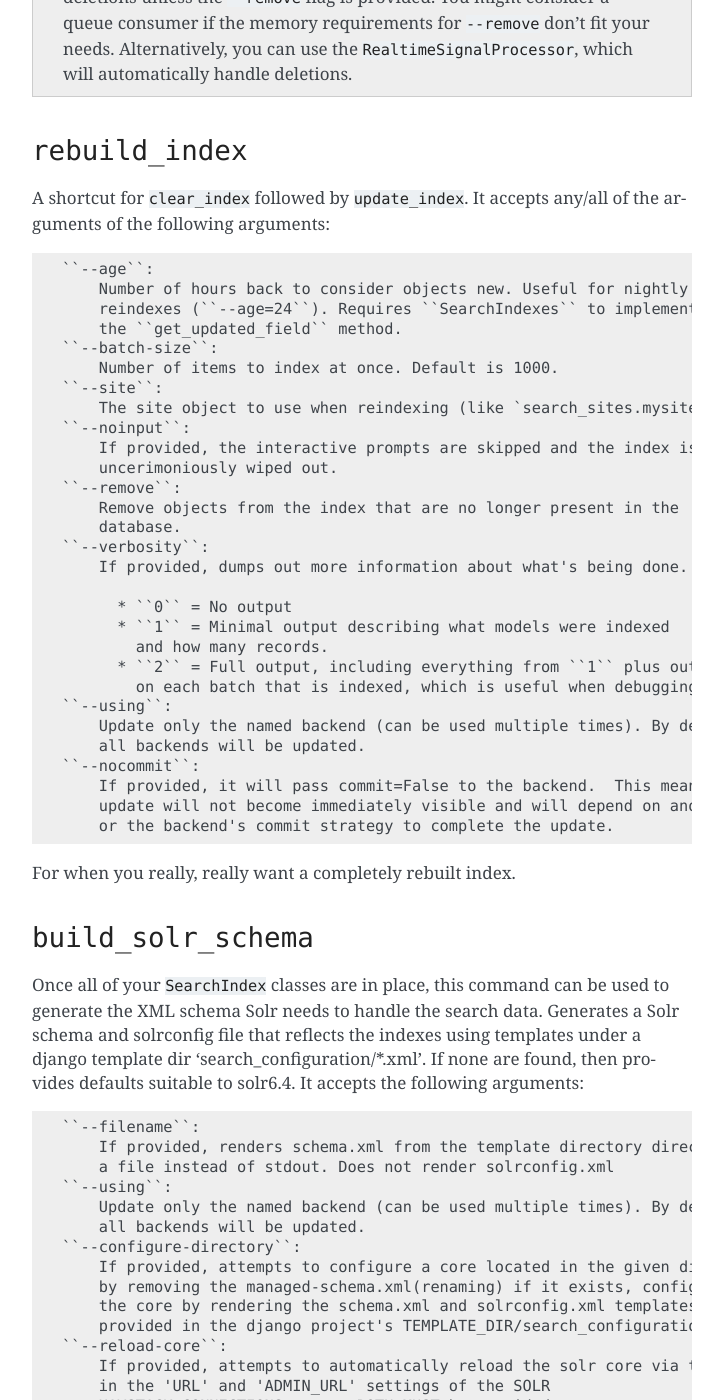
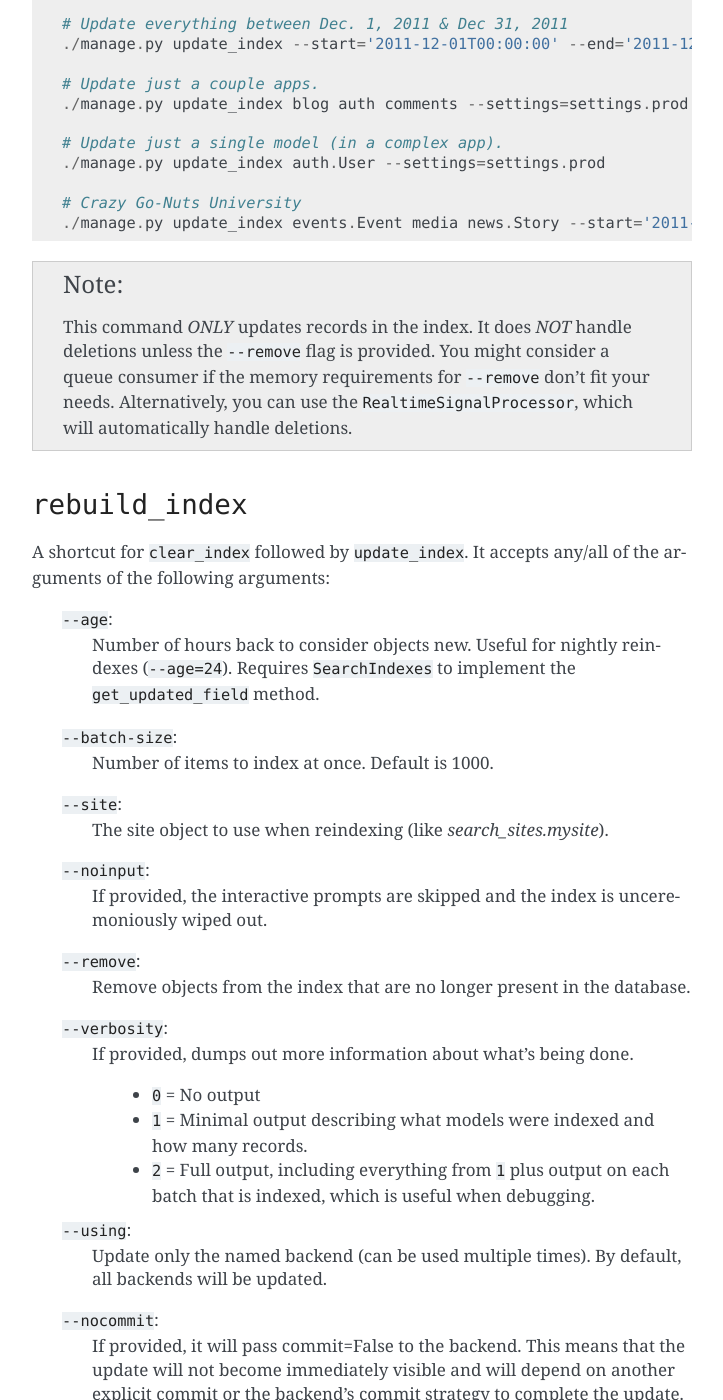
Before and after one commit to marlowe2332/reinforcement, a Sphinx documentation site: the page built from docs/management_commands.rst, in a window 1280 px wide and 1400 px high, scrolled down 2747 px. Shown: the whole window, without its empty margins (388-1111 px from the left). Built offline with Sphinx 7.4.7, drawn with Linux system fonts in a browser that asks for light colours; some of the changed text lies outside the part shown.

Commit message:
Documentation copy-editing

```diff
--- a/docs/backend_support.rst
+++ b/docs/backend_support.rst
@@ -9,12 +9,12 @@ Supported Backends
 ==================
 
 * Solr_
-* Elasticsearch_
+* ElasticSearch_
 * Whoosh_
 * Xapian_
 
 .. _Solr: http://lucene.apache.org/solr/
-.. _Elasticsearch: http://elasticsearch.org/
+.. _ElasticSearch: http://elasticsearch.org/
 .. _Whoosh: https://bitbucket.org/mchaput/whoosh/
 .. _Xapian: http://xapian.org/
 
@@ -37,7 +37,7 @@ Solr
 * Spatial search
 * Requires: pysolr (2.0.13+) & Solr 3.5+
 
-Elasticsearch
+ElasticSearch
 -------------
 
 **Complete & included with Haystack.**
@@ -88,7 +88,7 @@ Backend Support Matrix
 +================+========================+=====================+================+============+==========+===============+==============+=========+
 | Solr           | Yes                    | Yes                 | Yes            | Yes        | Yes      | Yes           | Yes          | Yes     |
 +----------------+------------------------+---------------------+----------------+------------+----------+---------------+--------------+---------+
-| Elasticsearch  | Yes                    | Yes                 | Yes            | Yes        | Yes      | Yes           | Yes          | Yes     |
+| ElasticSearch  | Yes                    | Yes                 | Yes            | Yes        | Yes      | Yes           | Yes          | Yes     |
 +----------------+------------------------+---------------------+----------------+------------+----------+---------------+--------------+---------+
 | Whoosh         | Yes                    | Yes                 | Yes            | Yes        | No       | Yes           | Yes          | No      |
 +----------------+------------------------+---------------------+----------------+------------+----------+---------------+--------------+---------+
--- a/docs/management_commands.rst
+++ b/docs/management_commands.rst
@@ -13,11 +13,11 @@ easier.
 
 The ``clear_index`` command wipes out your entire search index. Use with
 caution. In addition to the standard management command options, it accepts the
-following arguments::
+following arguments:
 
     ``--noinput``:
         If provided, the interactive prompts are skipped and the index is
-        uncerimoniously wiped out.
+        unceremoniously wiped out.
     ``--verbosity``:
         Accepted but ignored.
     ``--using``:
@@ -55,7 +55,7 @@ wish to delete the entire index.
 The ``update_index`` command will freshen all of the content in your index. It
 iterates through all indexed models and updates the records in the index. In
 addition to the standard management command options, it accepts the following
-arguments::
+arguments:
 
     ``--age``:
         Number of hours back to consider objects new. Useful for nightly
@@ -95,7 +95,7 @@ arguments::
 
 .. note::
 
-    The ``--nocommit`` argument is only supported by the Solr and Elasticsearch backends.
+    The ``--nocommit`` argument is only supported by the Solr and ElasticSearch backends.
 
 Examples::
 
@@ -136,7 +136,7 @@ Examples::
 =================
 
 A shortcut for ``clear_index`` followed by ``update_index``. It accepts any/all
-of the arguments of the following arguments::
+of the arguments of the following arguments:
 
     ``--age``:
         Number of hours back to consider objects new. Useful for nightly
@@ -148,7 +148,7 @@ of the arguments of the following arguments::
         The site object to use when reindexing (like `search_sites.mysite`).
     ``--noinput``:
         If provided, the interactive prompts are skipped and the index is
-        uncerimoniously wiped out.
+        unceremoniously wiped out.
     ``--remove``:
         Remove objects from the index that are no longer present in the
         database.
@@ -177,8 +177,10 @@ For when you really, really want a completely rebuilt index.
 Once all of your ``SearchIndex`` classes are in place, this command can be used
 to generate the XML schema Solr needs to handle the search data.  Generates a
 Solr schema and solrconfig file that reflects the indexes using templates under
-a django template dir 'search_configuration/\*.xml'. If none are found, then
-provides defaults suitable to solr6.4. It accepts the following arguments::
+a Django template dir 'search_configuration/\*.xml'. If none are found, then
+provides defaults suitable for Solr 6.4.
+
+It accepts the following arguments:
 
     ``--filename``:
         If provided, renders schema.xml from the template directory directly to
@@ -188,13 +190,14 @@ provides defaults suitable to solr6.4. It accepts the following arguments::
         all backends will be updated.
     ``--configure-directory``:
         If provided, attempts to configure a core located in the given directory
-        by removing the managed-schema.xml(renaming) if it exists, configuring
-        the core by rendering the schema.xml and solrconfig.xml templates
-        provided in the django project's TEMPLATE_DIR/search_configuration DIR's
+        by removing the ``managed-schema.xml`` (renaming if it exists), configuring
+        the core by rendering the ``schema.xml`` and ``solrconfig.xml`` templates
+        provided in the Django project's ``TEMPLATE_DIR/search_configuration``
+        directories.
     ``--reload-core``:
         If provided, attempts to automatically reload the solr core via the urls
-        in the 'URL' and 'ADMIN_URL' settings of the SOLR
-        HAYSTACK_CONNECTIONS entry. BOTH MUST be provided
+        in the ``URL`` and ``ADMIN_URL`` settings of the Solr entry in
+        ``HAYSTACK_CONNECTIONS``. Both *must* be provided.
 
 .. note::
    ``build_solr_schema --configure-directory=<dir>`` can be used in isolation to
@@ -204,7 +207,7 @@ provides defaults suitable to solr6.4. It accepts the following arguments::
 
    ``build_solr_schema --configure-directory=<dir> --reload-core`` can be used
    together to reconfigure and reload a core located on a filesystem accessible
-   to django in a one-shot mechanism with no further requirements (assuming
+   to Django in a one-shot mechanism with no further requirements (assuming
    there are no errors in the template or configuration)
 
 .. note::
--- a/docs/settings.rst
+++ b/docs/settings.rst
@@ -78,9 +78,9 @@ Additionally, each backend may have additional options it requires:
 
 * Solr
 
-  * ``URL`` - The URL to the Solr core. E.G. http://localhost:9001/solr/collection1
-  * ``ADMIN_URL`` - The URL to the administrative functions. E.G.
-  http://localhost:9001/solr/admin/cores
+  * ``URL`` - The URL to the Solr core. e.g. http://localhost:9001/solr/collection1
+  * ``ADMIN_URL`` - The URL to the administrative functions. e.g.
+    http://localhost:9001/solr/admin/cores
 
 * Whoosh
 
```
Also changed, not shown: other parts of docs/backend_support.rst (+1 -1 lines).
